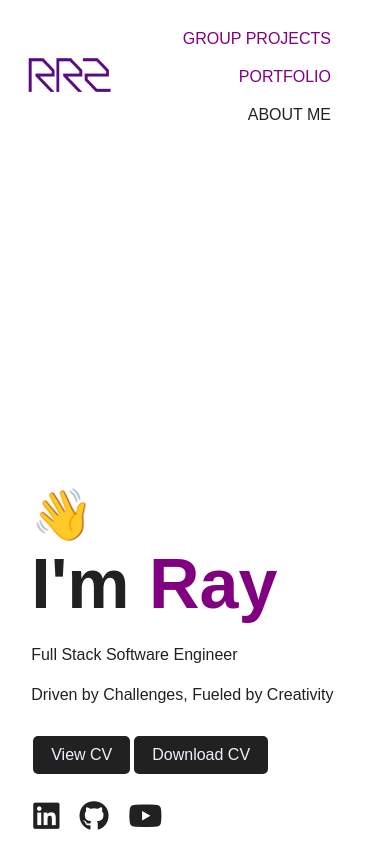
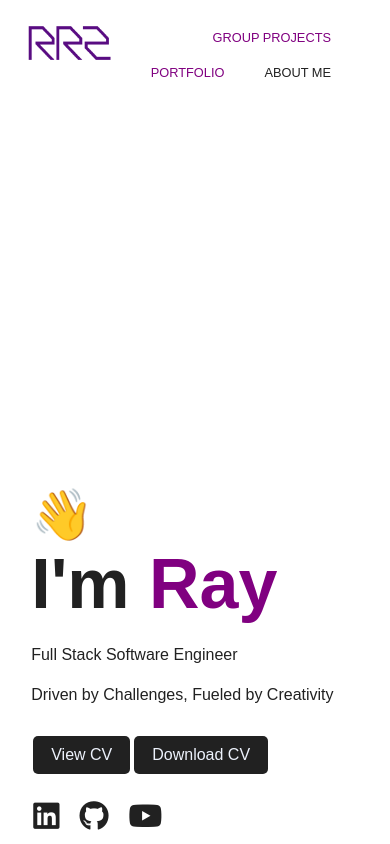
Before and after one commit to runquan-ray-zhou/0.4-personal_homepage, a React (Vite) app: page / in a window 390 px wide. Built offline with nearby package versions, Linux system fonts and the light colour scheme.

Commit message:
add negative top margin to logo and change nav li font size to be 0.8em in media query

```diff
--- a/src/App.css
+++ b/src/App.css
@@ -127,8 +127,12 @@ span{
 }
 
 @media (max-width: 500px){
+    li {
+        font-size: 0.8em;
+    }
     .logo{
         margin-left: -20px;
+        margin-top: -20px;
         width: 100px;
         cursor: pointer;
     }
@@ -140,8 +144,12 @@ span{
     }
 }
 @media (max-height: 500px){
+    li {
+        font-size: 0.8em;
+    }
     .logo{
         margin-left: -20px;
+        margin-top: -20px;
         width: 100px;
         cursor: pointer;
     }
```
